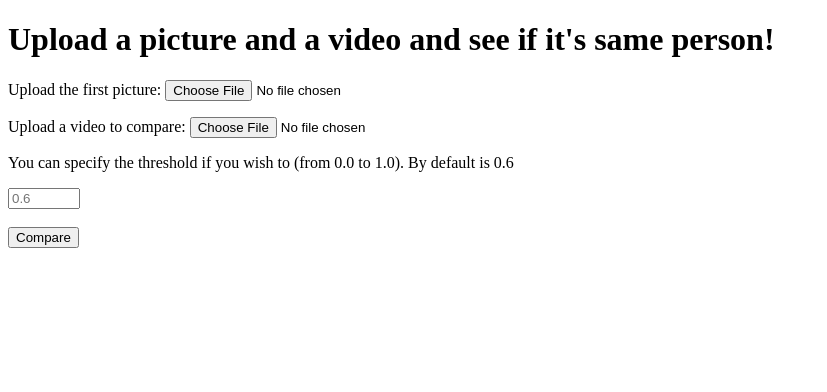
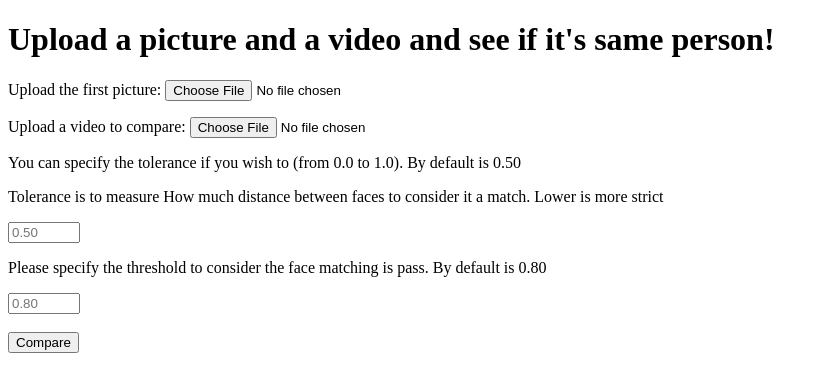
Before and after one commit to limkhashing/Face-Matching, a Flask app: page / in a window 1280 px wide. Shown: the top 392 px of the page, without its empty margins (0-827 px from the left). Run offline with Flask 2, Linux system fonts and the light colour scheme; parts of the project's set-up code (start-up, migrations or seed data) failed here and were passed over.

```diff
--- a/app.py
+++ b/app.py
@@ -8,7 +8,6 @@ import os
 import cv2
 import request_id
 from flask import Flask, jsonify, request, render_template
-from werkzeug.utils import secure_filename
 from request_id import RequestIdMiddleware
 from image_processing import compare_face
 from constants import *
@@ -36,7 +35,7 @@ def get_error_result(source_type, is_no_files):
     return jsonify(result)
 
 
-def createDirectories():
+def create_directories():
     # Check if upload and frames folder existed or not.
     # If not then create it
     if not os.path.exists(upload_folder):
@@ -48,7 +47,7 @@ def createDirectories():
     face_matching_request_id = request_id.get_request_id(request)
     print("Request ID:", face_matching_request_id)
 
-    # create a subdirectory for frames and upload folder
+    # create a subdirectory with unique request id inside frames and upload folder
     request_upload_folder_path = os.path.join(upload_folder, face_matching_request_id)
     request_frames_folder_path = os.path.join(frames_folder, face_matching_request_id)
     os.makedirs(request_frames_folder_path)
@@ -59,64 +58,59 @@ def createDirectories():
 
 @app.route('/api/upload', methods=['POST'])
 def upload_image_video():
+
+    # Check whether files is uploaded or not
+    if request.files['known'].filename == '':
+        print("no files in known")
+        return get_error_result("Image", True)
+    if request.files['unknown'].filename == '':
+        print("no files in unknown")
+        return get_error_result("Video", True)
+
     # Check if a valid image and video file was uploaded
-    if request.method == 'POST':
+    known = request.files['known']
+    unknown = request.files['unknown']
+    tolerance = request.form['tolerance']
+    threshold = request.form['threshold']
+    if not known.filename.lower().endswith(ALLOWED__PICTURE_EXTENSIONS):
+        print(known.filename)
+        return get_error_result("Image", False)
+    if not unknown.filename.lower().endswith(ALLOWED_VIDEO_EXTENSIONS):
+        print(unknown.filename)
+        return get_error_result("Video", False)
 
-        if request.files['known'].filename == '':
-            print("no files in known")
-            return get_error_result("Image", True)
+    # unknown_filename = secure_filename(unknown.filename)
+    request_upload_folder_path, request_frames_folder_path = create_directories()
 
-        if request.files['unknown'].filename == '':
-            print("no files in unknown")
-            return get_error_result("Video", True)
+    # create absolutely paths for the uploaded files
+    unknown_filename_path = os.path.join(request_upload_folder_path, unknown.filename)
+    known_filename_path = os.path.join(request_upload_folder_path, known.filename)
 
-        known = request.files['known']
-        unknown = request.files['unknown']
-        threshold = request.form['threshold']
+    # Save the uploaded files to directory
+    # Example: upload/request-id/image.jpg
+    unknown.save(unknown_filename_path)
+    known.save(known_filename_path)
 
-        if not known.filename.lower().endswith(ALLOWED__PICTURE_EXTENSIONS):
-            print(known.filename)
-            return get_error_result("Image", False)
+    video_path = os.path.join(request_upload_folder_path, unknown.filename)
 
-        if not unknown.filename.lower().endswith(ALLOWED_VIDEO_EXTENSIONS):
-            print(unknown.filename)
-            return get_error_result("Video", False)
+    if known and unknown:
 
-        request_upload_folder_path, request_frames_folder_path = createDirectories()
-        unknown_filename = secure_filename(unknown.filename)
+        # Resize the known image and scale it down
+        known_image_size = os.stat(known_filename_path).st_size
+        print("Image Size: ", known_image_size)
 
-        unknown_filename_path = os.path.join(request_upload_folder_path, unknown_filename)
-        known_filename_path = os.path.join(request_upload_folder_path, known.filename)
+        if known_image_size > image_size_threshold:
+            print("Resizing the known image as it was larger than ", image_size_threshold)
+            known_image = cv2.imread(known_filename_path)
+            resized_image = cv2.resize(known_image, None, fx=0.1, fy=0.1)
+            cv2.imwrite(known_filename_path, resized_image)
 
-        unknown.save(unknown_filename_path)
-        known.save(known_filename_path)
-
-        if known and unknown:
-
-            # Resize the known image and scale it down
-            known_image_size = os.stat(known_filename_path).st_size
-            print("Image Size: ", known_image_size)
-
-            if known_image_size > image_size_threshold:
-                print("Resizing the known image")
-                known_image = cv2.imread(known_filename_path)
-                resized_image = cv2.resize(known_image, None, fx=0.1, fy=0.1)
-                cv2.imwrite(known_filename_path, resized_image)
-
-            video_path = os.path.join(request_upload_folder_path, unknown_filename)
-
-            if threshold == '':
-                print("Threshold is blank. Use default 0.6")
-                return compare_face(known_filename_path,
-                                    video_path,
-                                    request_upload_folder_path,
-                                    request_frames_folder_path)
-            print("Threshold is specified. Use " + threshold)
-            return compare_face(known_filename_path,
-                                video_path,
-                                request_upload_folder_path,
-                                request_frames_folder_path,
-                                float(threshold))
+        return compare_face(known_filename_path,
+                            video_path,
+                            request_upload_folder_path,
+                            request_frames_folder_path,
+                            tolerance=tolerance,
+                            threshold=threshold)
 
 
 @app.route('/')
--- a/templates/index.html
+++ b/templates/index.html
@@ -13,9 +13,14 @@
         <p> Upload a video to compare:
         <input type="file" name="unknown"> </p>
 
-        <p> You can specify the threshold if you wish to (from 0.0 to 1.0). By default is 0.6 </p>
+        <p> You can specify the tolerance if you wish to (from 0.0 to 1.0). By default is 0.50 </p>
+        <p> Tolerance is to measure How much distance between faces to consider it a match. Lower is more strict </p>
+        <input type="number" name="tolerance"
+               min="0" max="1" step="0.01" placeholder="0.50"> <br>
+
+        <p> Please specify the threshold to consider the face matching is pass. By default is 0.80 </p>
         <input type="number" name="threshold"
-               min="0" max="1" step="0.01" placeholder="0.6"> <br> <br>
+               min="0" max="1" step="0.01" placeholder="0.80"> <br> <br>
       <input type="submit" value="Compare">
     </form>
 </body>
```
